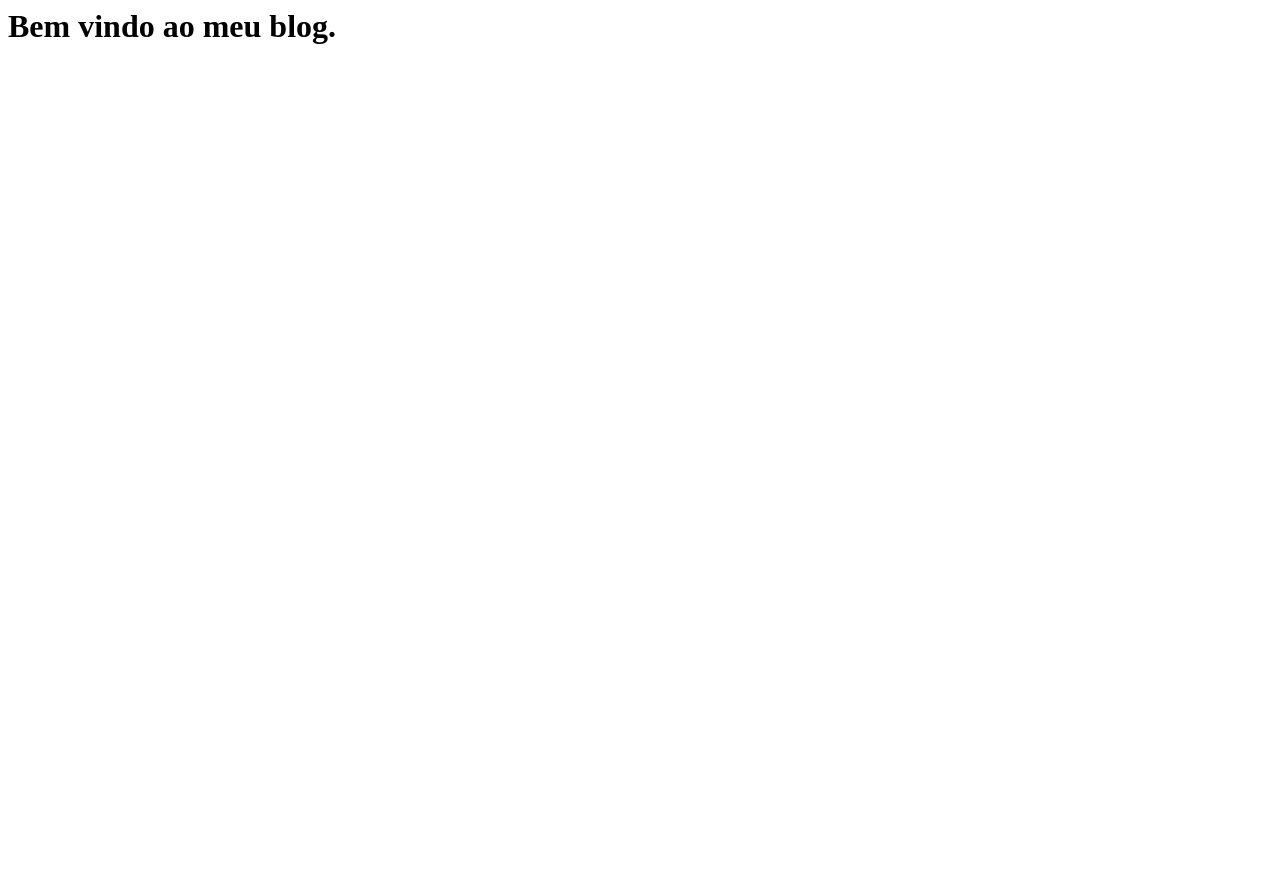
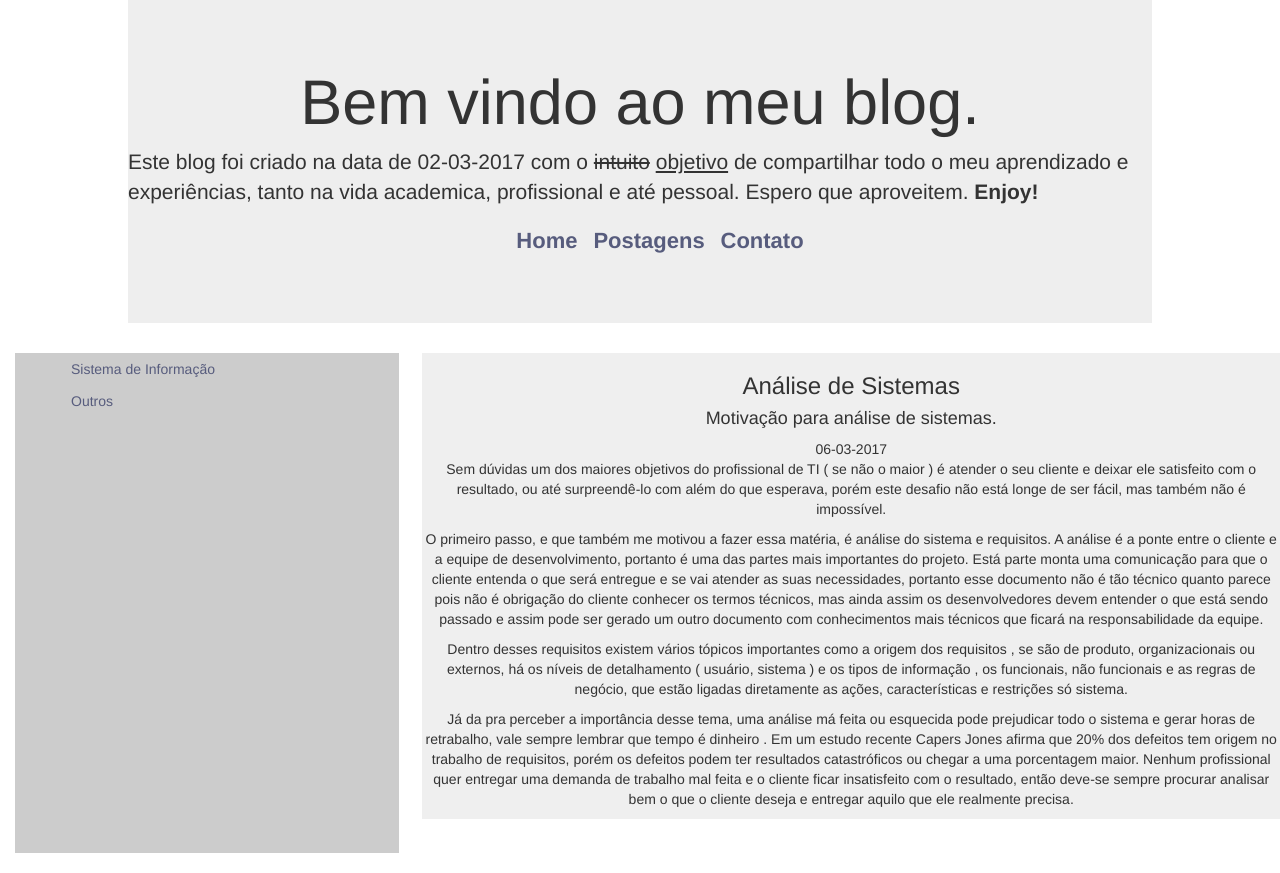
Before and after one commit to yagozt/yagozt.github.io, a plain HTML site: page index.html in a window 1280 px wide. Before the commit the page ends 800 px from the top, so only its background shows below. Drawn offline with nearby package versions, Linux system fonts and the light colour scheme.

Commit message:
Postagem analise de sistemas
Exercício de análise de sistemas

```diff
--- /dev/null
+++ b/css/content.css
@@ -0,0 +1,45 @@
+/* page Content */
+#content {
+display: block;
+clear: both;
+margin-bottom: 20px;
+min-height: 500px;
+}
+
+#left-sidebar {
+width: 30%;
+float: left;
+margin: 0 15px;
+background: #ccc;
+min-height: 500px;
+text-align: left;
+}
+#left-sidebar ul{
+position: }
+#right {
+float: right;
+width: 67%;
+background: #efefef;
+text-align: center;
+min-height: 400px;
+}
+footer{text-align: center;}
+/* clearfix */
+.clearfix:after {
+content: “.”;
+display: block;
+clear: both;
+visibility: hidden;
+line-height: 0;
+height: 0;
+}
+.clearfix {
+display: inline-block;
+}
+
+html[xmlns] .clearfix {
+display: block;
+}
+* html .clearfix {
+height: 1%;
+}
--- /dev/null
+++ b/css/default.css
@@ -0,0 +1,86 @@
+#wrapper{
+	width:1024px;
+	margin:0 auto;
+}
+
+#header h1{
+	text-align: center;
+}
+	nav.navigation {
+    display: block;
+    margin-bottom: 10px;
+}
+nav.navigation  ul {
+    list-style: none;
+    font-size: 14px;
+    text-align: center;
+}
+nav.navigation  ul li {
+    display: inline-block;
+}
+nav.navigation  ul li a {
+    display: block;
+    float: left;
+    padding: 3px 6px;
+    color: #575c7d;
+    font-size:22px;
+    text-decoration: none;
+    font-weight: bold;
+}
+nav.navigation  ul li a:hover {
+    background: #ccc;
+    color: #fff;
+    -webkit-border-radius: 3px;
+    -moz-border-radius: 3px;
+    border-radius: 3px;
+    padding: 3px 6px;
+    margin: 0;
+    text-decoration: none;
+}
+
+#left-sidebar ul {
+    margin: 0;
+	padding: 0;
+	list-style: none;
+	position: absolute;
+}
+#left-sidebar ul li {
+	position: relative;
+	left: 50px;
+}
+
+#left-sidebar li ul {
+	position: relative;
+	top: 0;
+	display: none;
+}
+
+#hide{display: none;}
+
+#left-sidebar ul li a {
+	display: block;
+	text-decoration: none;
+	color: #575c7d;
+	background: none;
+	padding: 5px;
+	border: 1px solid #ccc;
+}
+
+#left-sidebar li:hover ul { display: block; padding-left: 10px}
+
+#left-sidebar ul li a:hover{
+	text-decoration:underline;
+	font-weight: bold;
+	background: #efefef;
+	color:#fff;
+	}
+
+body {
+	background-color: red;
+}
+header{
+	background-color: ;
+}
+h1{border-style: ;}
+p{border-style: ;}
+footer{border-style: 	;}
--- a/index.html
+++ b/index.html
@@ -1,24 +1,97 @@
+<!DOCTYPE html>
 <html>
 	<head>
+		<meta charset="utf-8">
+		<meta name="viewport" content="width=device-width, initial-scale=1">
+		<link type="text/css" rel="stylesheet" href="css/default.css">
+		<link type="text/css" rel="stylesheet" href="css/content.css">
+		<link rel="stylesheet" href="http://maxcdn.bootstrapcdn.com/bootstrap/3.3.0/css/bootstrap.min.css">
 	</head>
 	<title>
 	 Yagozt's Blog
 	</title>
 <body>
+<div id="wrapper">
+	<div class="jumbotron">
+		<header id="header">
 			<h1>
 				Bem vindo ao meu blog.
 			</h1>
-	<header>
+			<p>
+				Este blog foi criado na data de <time datetime="2017-03-02T23:15Z" pubdate="pubdate">02-03-2017</time> com o <del>intuito</del> <ins>objetivo</ins> de compartilhar todo o meu aprendizado e experiências, tanto na vida academica, profissional e até pessoal. Espero que aproveitem. <b>Enjoy!</b>
+			</p>
+			<nav class="navigation">
+				<ul>
+					<li><a href="#">Home</a></li>
+					<li><a href="#">Postagens</a></li>
+		         <li><a href="#">Contato</a></li>
+				</ul>
+			</nav>
 		</header>
-	<aside>
-	</aside>
-	<section>
+	</div>
+</div>
+<div id="content" class="clearfix">
+
+	<section id="left-sidebar">
+		<nav>
+		<ul class="menu">
+			<li><a href="#">Sistema de Informação</a>
+			<ul>
+				<li><a href="#">Análise de Sistemas</a></li>
+				<li><a href="#">Banco de Dados</a></li>
+			</ul>
+			</li>
+			<li><a href="">Outros</a></li>
+		</ul>
+		<nav>
 	</section>
+	<section id="right">
+       <div id="container">
+	       <div class="">
 			<article>
+			  <div class="">
+			    <h3>Análise de Sistemas</h2>
+			    <h4>Motivação para análise de sistemas.</h4>
+			    <time datetime="2017-03-06">06-03-2017</time>
+			    <p>Sem dúvidas um dos maiores objetivos do profissional de TI ( se não o maior ) é atender o seu cliente e deixar ele satisfeito com o resultado, ou até surpreendê-lo com além do que esperava, porém este desafio não está longe de ser fácil, mas também não é impossível.</p>
+
+		<p>O primeiro passo, e que também me motivou a fazer essa matéria, é análise do sistema e requisitos. A análise é a ponte entre o cliente e a equipe de desenvolvimento, portanto é uma das partes mais importantes do projeto. Está parte monta uma comunicação para que o cliente entenda o que será entregue e se vai atender as suas necessidades, portanto esse documento não é tão técnico quanto parece pois não é obrigação do cliente conhecer os termos técnicos, mas ainda assim os desenvolvedores devem entender o que está sendo passado e assim pode ser gerado um outro documento com conhecimentos mais técnicos que ficará na responsabilidade da equipe.</p>
+
+		<p>Dentro desses requisitos existem vários tópicos importantes como a origem dos requisitos , se são de produto, organizacionais ou externos, há os níveis de detalhamento ( usuário, sistema ) e os tipos de informação , os funcionais, não funcionais e as regras de negócio, que estão ligadas diretamente as ações, características e restrições só sistema.</p>
+
+		<p>Já da pra perceber a importância desse tema, uma análise má feita ou esquecida pode prejudicar todo o sistema e gerar horas de retrabalho, vale sempre lembrar que tempo é dinheiro . Em um estudo recente Capers Jones afirma que 20% dos defeitos tem origem no trabalho de requisitos, porém os defeitos podem ter resultados catastróficos ou chegar a uma porcentagem maior. Nenhum profissional quer entregar uma demanda de trabalho mal feita e o cliente ficar insatisfeito com o resultado, então deve-se sempre procurar analisar bem o que o cliente deseja e entregar aquilo que ele realmente precisa.</p>
+			  </div>
 		  </article>
-	<nav>
-	</nav>
+			</div>
+       </div>
+   </section>
+</div>
+<div id="hide">
+	<div class="">
+		<article>
+		  <div class="">
+		    <h3>Análise de Sistemas</h2>
+		    <h4>Motivação para análise de sistemas.</h4>
+		    <time datetime="2017-03-06">06-03-2017</time>
+		    <p>Sem dúvidas um dos maiores objetivos do profissional de TI ( se não o maior ) é atender o seu cliente e deixar ele satisfeito com o resultado, ou até surpreendê-lo com além do que esperava, porém este desafio não está longe de ser fácil, mas também não é impossível.</p>
+
+	<p>O primeiro passo, e que também me motivou a fazer essa matéria, é análise do sistema e requisitos. A análise é a ponte entre o cliente e a equipe de desenvolvimento, portanto é uma das partes mais importantes do projeto. Está parte monta uma comunicação para que o cliente entenda o que será entregue e se vai atender as suas necessidades, portanto esse documento não é tão técnico quanto parece pois não é obrigação do cliente conhecer os termos técnicos, mas ainda assim os desenvolvedores devem entender o que está sendo passado e assim pode ser gerado um outro documento com conhecimentos mais técnicos que ficará na responsabilidade da equipe.</p>
+
+	<p>Dentro desses requisitos existem vários tópicos importantes como a origem dos requisitos , se são de produto, organizacionais ou externos, há os níveis de detalhamento ( usuário, sistema ) e os tipos de informação , os funcionais, não funcionais e as regras de negócio, que estão ligadas diretamente as ações, características e restrições só sistema.</p>
+
+	<p>Já da pra perceber a importância desse tema, uma análise má feita ou esquecida pode prejudicar todo o sistema e gerar horas de retrabalho, vale sempre lembrar que tempo é dinheiro . Em um estudo recente Capers Jones afirma que 20% dos defeitos tem origem no trabalho de requisitos, porém os defeitos podem ter resultados catastróficos ou chegar a uma porcentagem maior. Nenhum profissional quer entregar uma demanda de trabalho mal feita e o cliente ficar insatisfeito com o resultado, então deve-se sempre procurar analisar bem o que o cliente deseja e entregar aquilo que ele realmente precisa.</p>
+		  </div>
+	  </article>
+	</div>
 	<footer>
+		Todos os direitos reservados © - Yago Trarbach
+		<address>
+		Contato:<br>Email:
+		<a href="mailto:yagozt.henrique@gmail.com">yagozt.henrique@gmail.com</a><br>
+		Tel.: (27) 99716-8072<br>
+	</address>
 	</footer>
+</div>
+
 </body>
 </html>
```
Lines whose indentation alone changed are shown as unchanged.
